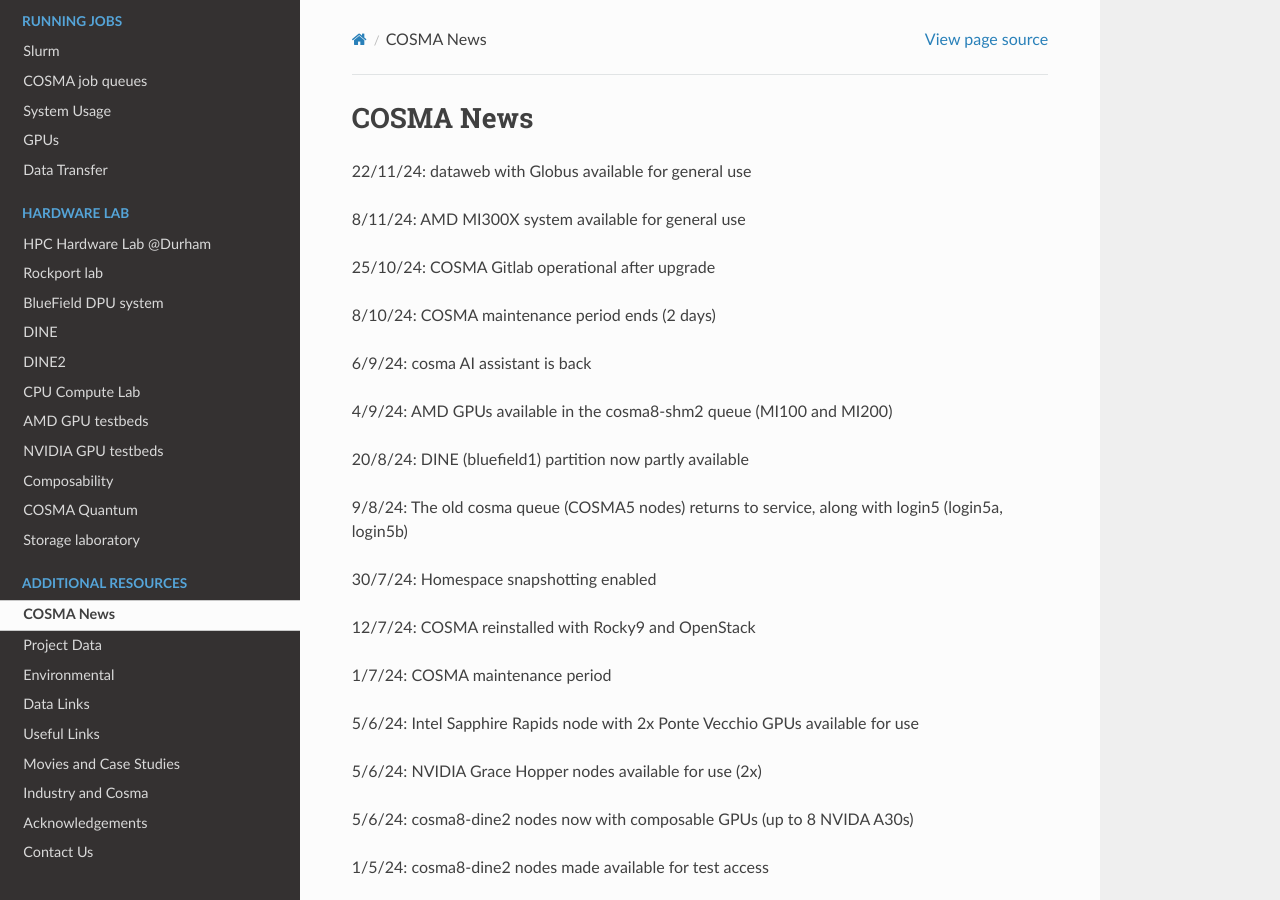
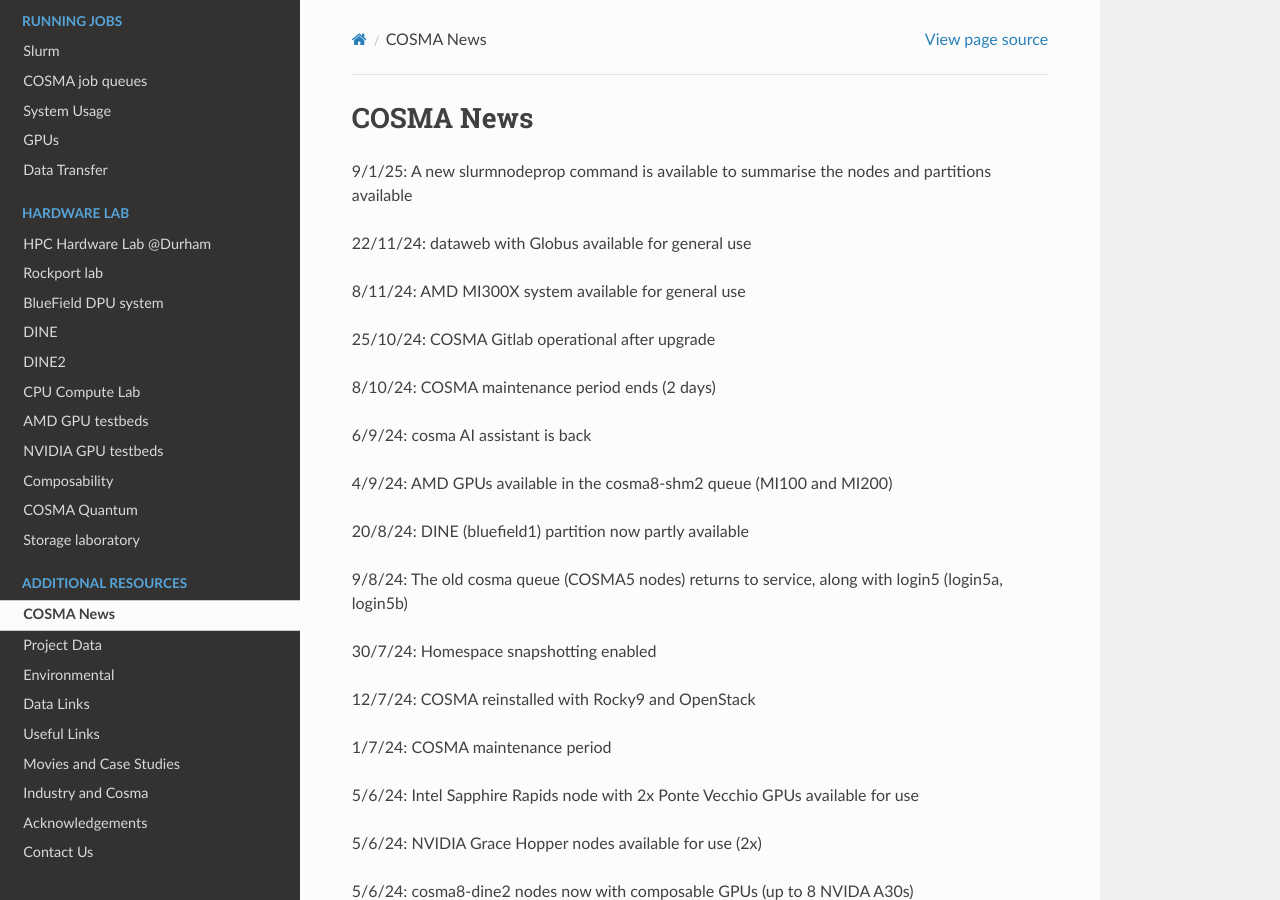
Before and after one commit to agb32/cosmadoc, a Sphinx documentation site: the page built from docs/source/news.md, in a window 1280 px wide and 900 px high. Built offline with Sphinx 7.4.7 and the Read the Docs theme 3.1.0, drawn with Linux system fonts in a browser that asks for light colours.

Commit message:
news-updated

```diff
--- a/docs/source/news.md
+++ b/docs/source/news.md
@@ -1,4 +1,6 @@
 # COSMA News
+
+9/1/25: A new slurmnodeprop command is available to summarise the nodes and partitions available
 
 22/11/24: dataweb with Globus available for general use
 
```
